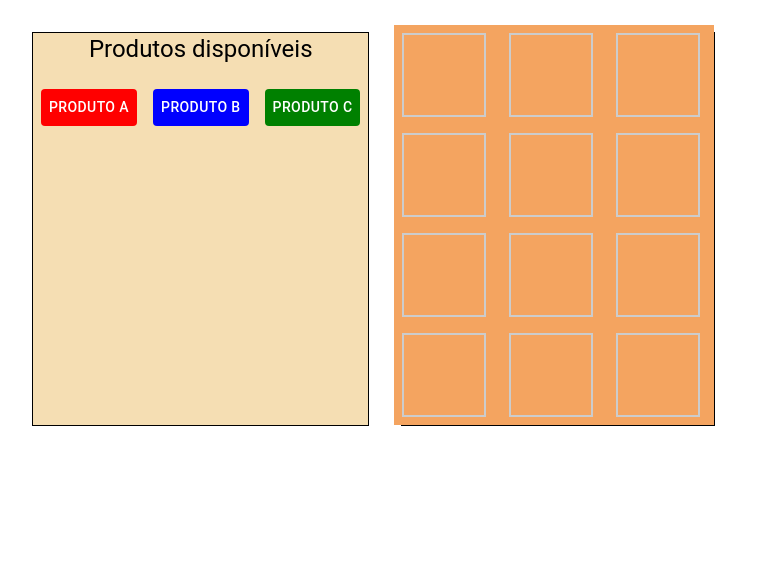
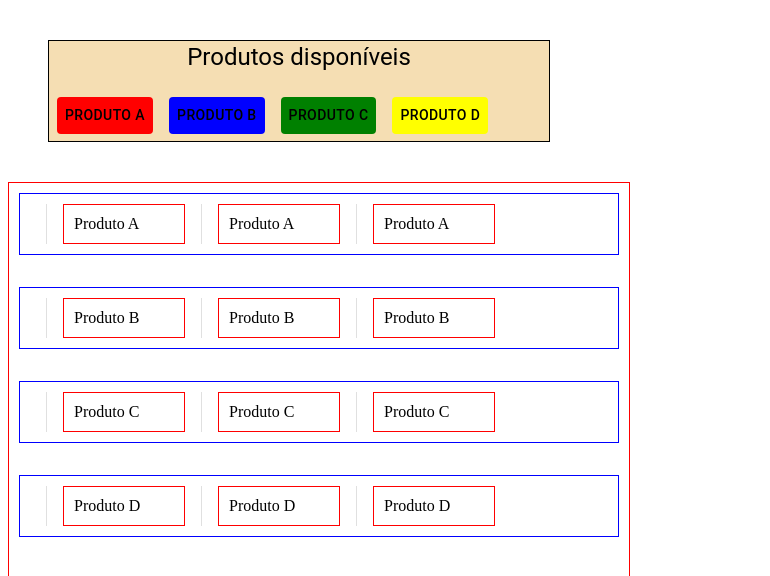
Before and after one commit to MatheusDev19/learning-matirial-ui, a React (Vite) app: page / in a window 1280 px wide. Shown: the top 576 px of the page, without its empty margins (0-770 px from the left). Built offline with nearby package versions, Linux system fonts and the light colour scheme.

Commit message:
Feat: gondola with stack

```diff
--- /dev/null
+++ b/src/components/add-products/index.tsx
@@ -0,0 +1,35 @@
+import { Box, Button, Typography } from "@mui/material";
+import { products } from "../gondola-with-stack";
+
+export const AddProducts = () => {
+  return (
+    <Box
+      sx={{
+        width: 500,
+        height: 100,
+        border: "1px solid black",
+        bgcolor: "wheat",
+        m: 5,
+      }}
+    >
+      <Typography
+        variant="h5"
+        display="flex"
+        alignItems="center"
+        justifyContent="center"
+        mb={2}
+      >
+        Produtos disponíveis
+      </Typography>
+
+      {products.map((product) => (
+        <Button
+          key={product.id}
+          sx={{cursor: 'pointer', bgcolor: product.color, color: "black", m: 1 }}
+        >
+          {product.name}
+        </Button>
+      ))}
+    </Box>
+  );
+};
--- /dev/null
+++ b/src/components/gondola-with-stack/index.tsx
@@ -0,0 +1,64 @@
+import { Divider, Link, Stack } from "@mui/material";
+import { AddProducts } from "../add-products";
+
+export interface Product {
+  id: number;
+  name: string;
+  color: string;
+  width: number;
+  height: number;
+}
+
+export const products: Product[] = [
+  { id: 1, name: "Produto A", color: "red", width: 80, height: 60 },
+  { id: 2, name: "Produto B", color: "blue", width: 100, height: 80 },
+  { id: 3, name: "Produto C", color: "green", width: 120, height: 100 },
+  { id: 4, name: "Produto D", color: "yellow", width: 140, height: 120 },
+];
+
+export const GondolaWithStack = () => {
+  return (
+    <>
+      <AddProducts />
+
+      {/* Modulo de gondola */}
+      <Stack
+        sx={{
+          border: "1px solid red",
+          padding: "10px",
+          width: 600,
+          height: 600,
+        }}
+      >
+        {products.map((product: Product) => (
+          // Pratelheira de gondola
+          <Stack
+            direction="row"
+            spacing={2}
+            divider={<Divider orientation="vertical" flexItem />}
+            sx={{ border: "1px solid blue", padding: "10px", mb: 4 }}
+          >
+            <Link href="mantine.dev" />
+            <Stack
+              sx={{ border: "1px solid red", padding: "10px", width: 100 }}
+            >
+              {product.name}
+            </Stack>
+
+            <Stack
+              sx={{ border: "1px solid red", padding: "10px", width: 100 }}
+            >
+              {product.name}
+            </Stack>
+
+            <Stack
+              sx={{ border: "1px solid red", padding: "10px", width: 100 }}
+            >
+              {product.name}
+            </Stack>
+          </Stack>
+        ))}
+      </Stack>
+    </>
+  );
+};
--- a/src/components/gondola/index.tsx
+++ b/src/components/gondola/index.tsx
@@ -64,6 +64,7 @@ export function Gondola() {
 
   return (
     <Box display="flex" gap={4} p={3}>
+
       {/* Seção de Produtos Disponíveis */}
       <Box sx={{ height: "auto", border: "1px solid black", bgcolor: "wheat" }}>
         <Typography
--- a/src/main.tsx
+++ b/src/main.tsx
@@ -1,10 +1,12 @@
 import { StrictMode } from "react";
 import { createRoot } from "react-dom/client";
-import { Gondola } from "./components/gondola/index.tsx";
+// import { Gondola } from "./components/gondola/index.tsx";
+import { GondolaWithStack } from "./components/gondola-with-stack/index.tsx";
 
 
 createRoot(document.getElementById("root")!).render(
   <StrictMode>
-    <Gondola />
+    <GondolaWithStack />
+    {/* <Gondola /> */}
   </StrictMode>
 );
```
